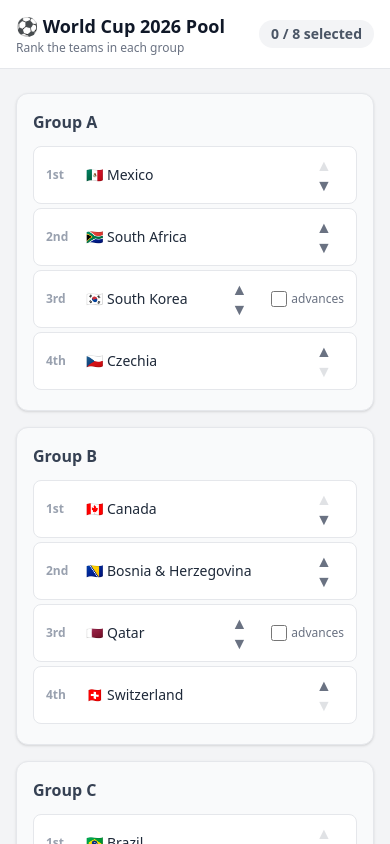
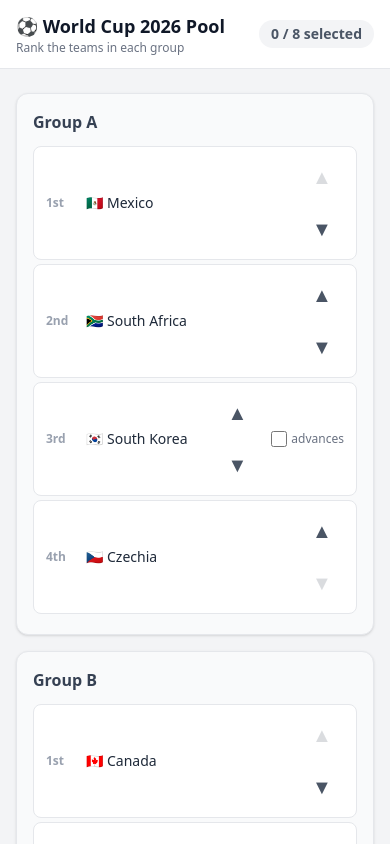
Before and after one commit to speedingoose/WorldCupPool, a Next.js app: page / in a window 390 px wide. Shown: the top 844 px of the page. Built offline with nearby package versions, Linux system fonts and the light colour scheme.

Commit message:
Improve mobile tap targets for arrow controls in GroupCard
Agent-Logs-Url: https://github.com/speedingoose/worldcuppool/sessions/4577ad27-1471-4ed5-a02f-f1aa388b07b6

Co-authored-by: speedingoose <138123101+speedingoose@users.noreply.github.com>

```diff
--- a/src/components/GroupCard.tsx
+++ b/src/components/GroupCard.tsx
@@ -35,12 +35,12 @@ function TeamRow({
         {id}
       </span>
       {/* Up/down buttons */}
-      <div className="flex flex-col shrink-0">
+      <div className="flex flex-col items-center gap-2 shrink-0">
         <button
           onClick={onMoveUp}
           disabled={index === 0}
           aria-label="Move up"
-          className="flex items-center justify-center w-10 h-5 text-gray-500 hover:text-gray-800 disabled:opacity-20 disabled:cursor-not-allowed"
+          className="flex items-center justify-center min-w-[44px] min-h-[44px] p-2 text-xl text-gray-600 hover:text-gray-900 disabled:opacity-20 disabled:cursor-not-allowed"
         >
           ▲
         </button>
@@ -48,7 +48,7 @@ function TeamRow({
           onClick={onMoveDown}
           disabled={index === total - 1}
           aria-label="Move down"
-          className="flex items-center justify-center w-10 h-5 text-gray-500 hover:text-gray-800 disabled:opacity-20 disabled:cursor-not-allowed"
+          className="flex items-center justify-center min-w-[44px] min-h-[44px] p-2 text-xl text-gray-600 hover:text-gray-900 disabled:opacity-20 disabled:cursor-not-allowed"
         >
           ▼
         </button>
```
